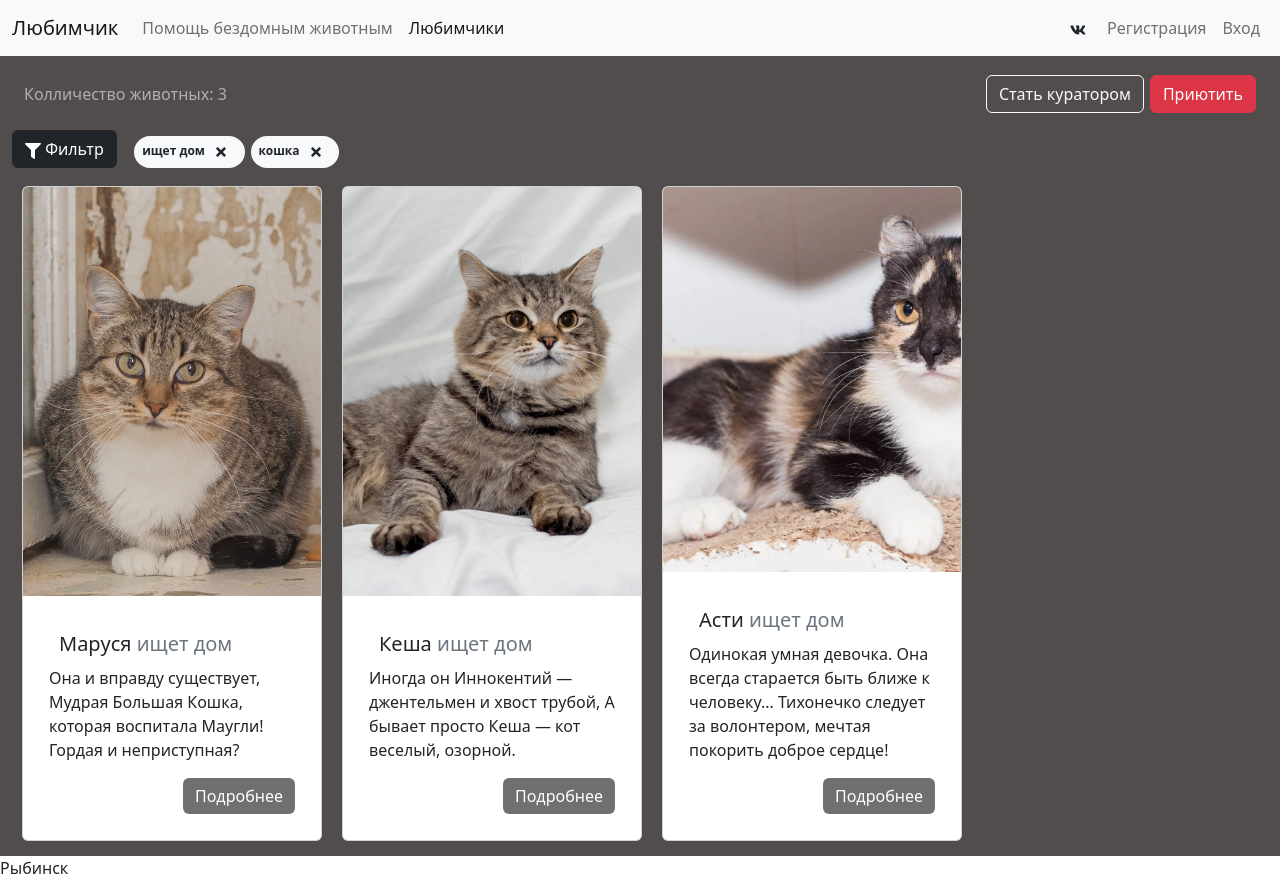
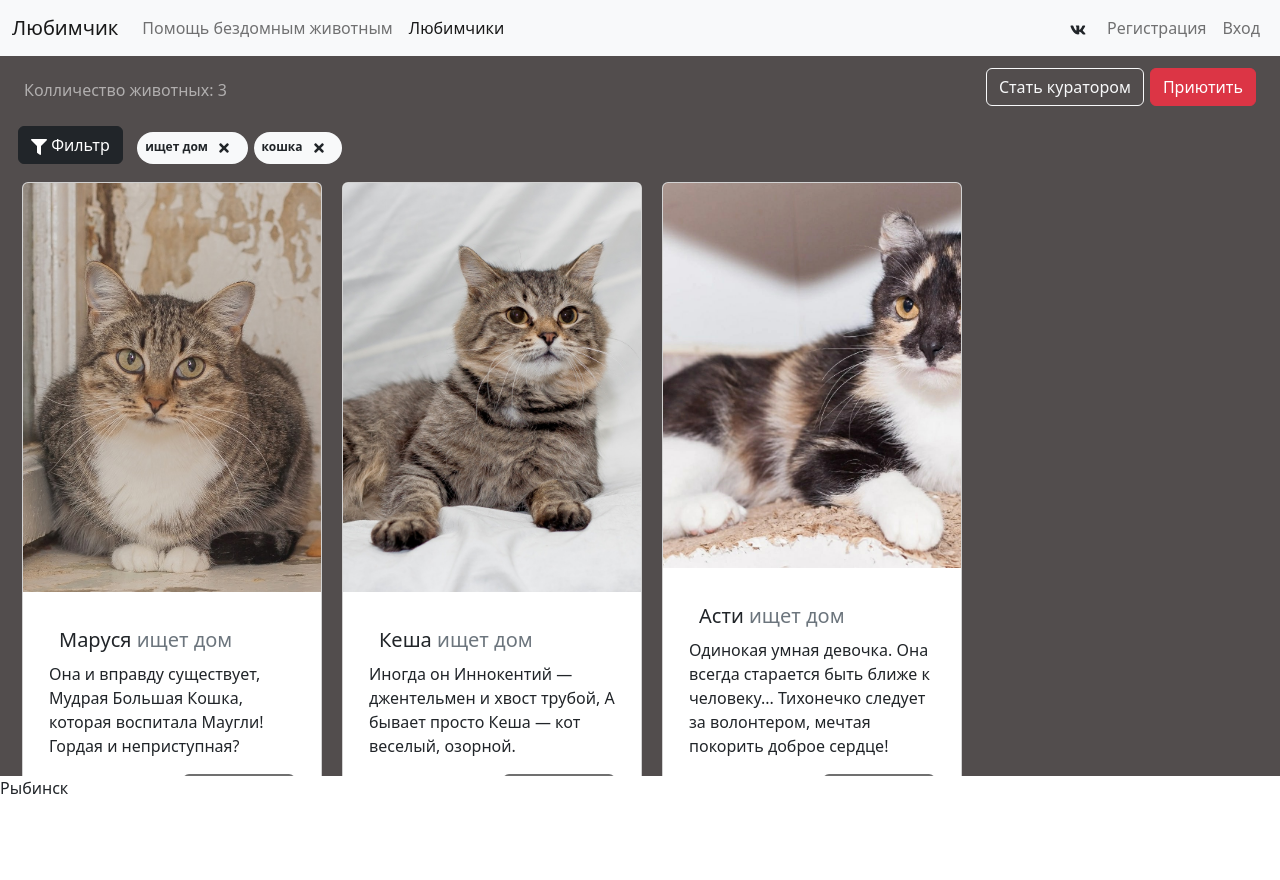
Before and after one commit to Alevtina98/animal-shelter-front, a Next.js app: page /animals in a window 1280 px wide. After the commit the page ends 800 px from the top, so only its background shows below. Built offline with nearby package versions, Linux system fonts and the light colour scheme.

Commit message:
feat: зафиксировать контейнер

```diff
--- a/package.json
+++ b/package.json
@@ -19,6 +19,7 @@
     "@types/react-bootstrap": "^0.32.32",
     "@types/react-dom": "18.0.10",
     "bootstrap": "^5.2.3",
+    "clsx": "^1.2.1",
     "eslint": "8.32.0",
     "eslint-config-next": "13.1.4",
     "file-system": "^2.2.2",
--- a/src/component/Layout/Layout.tsx
+++ b/src/component/Layout/Layout.tsx
@@ -1,9 +1,9 @@
 import Head from "next/head";
-import Link from "next/link";
 import React from "react";
-import { Col, Container, Row } from "react-bootstrap";
+import { Container, Row } from "react-bootstrap";
 import NavbarHeader from "@/component/MainHeader";
 import styles from "@/styles/Home.module.css";
+import clsx from "clsx";
 
 export const siteTitle = "Любимчик";
 
@@ -14,22 +14,25 @@ interface ILayout {
 
 function Layout({ children, home }: ILayout) {
   return (
-    <>
+    <div className="w-100 h-100 position-fixed d-flex mh-100 flex-column">
       <Head>
         <title>{siteTitle}</title>
       </Head>
       <header>
         <NavbarHeader />
       </header>
-      <main className={styles.main}>
-        <Container fluid>{children}</Container>
-      </main>
+      <div className={clsx("overflow-auto flex-fill", styles.mainContainer)}>
+        <main className={styles.main}>
+          <Container fluid>{children}</Container>
+        </main>
+      </div>
+
       <footer>
         <Container fluid>
           <Row>Рыбинск</Row>
         </Container>
       </footer>
-    </>
+    </div>
   );
 }
 export default Layout;
--- a/src/component/MainHeader.tsx
+++ b/src/component/MainHeader.tsx
@@ -14,7 +14,14 @@ const MainHeader: FC = () => {
   const router = useRouter();
   const [active, setActive] = useState("/");
   return (
-    <Navbar bg="light" fixed="top" expand="sm" collapseOnSelect sticky="top">
+    <Navbar
+      bg="light"
+      fixed="top"
+      expand="sm"
+      collapseOnSelect
+      sticky="top"
+      className="w-100"
+    >
       <Container fluid>
         <Navbar.Brand href="/team">
           {/*<img
--- a/src/pages/animals/AnimalsHeader.tsx
+++ b/src/pages/animals/AnimalsHeader.tsx
@@ -11,14 +11,7 @@ export interface IPageHeaderProps {
 }
 const AnimalsHeader: FC<IPageHeaderProps> = ({ count }) => {
   return (
-    <Navbar
-      bg="none"
-      expand="sm"
-      collapseOnSelect
-      sticky="top"
-      className={styles.panel}
-      variant="dark"
-    >
+    <Navbar expand="sm" collapseOnSelect sticky="top" variant="dark">
       <Container fluid>
         <Navbar.Text> Колличество животных: {count}</Navbar.Text>
 
--- a/src/pages/animals/FilterHeader.tsx
+++ b/src/pages/animals/FilterHeader.tsx
@@ -9,14 +9,7 @@ import { FaTimes, FaFilter } from "react-icons/fa";
 export interface IPageHeaderProps {}
 const AnimalsHeader: FC<IPageHeaderProps> = ({}) => {
   return (
-    <Navbar
-      bg="none"
-      expand="sm"
-      collapseOnSelect
-      sticky="top"
-      className={styles.panel2}
-      variant="dark"
-    >
+    <Navbar expand="sm" collapseOnSelect variant="dark">
       <Button href="" className="width-100" variant="dark">
         <FaFilter></FaFilter> Фильтр
       </Button>
--- a/src/pages/animals/index.tsx
+++ b/src/pages/animals/index.tsx
@@ -5,6 +5,7 @@ import Layout from "@/component/Layout/Layout";
 import PageHeader from "@/pages/animals/AnimalsHeader";
 import * as animalFiles from "../../../public/animals.json";
 import FilterHeader from "@/pages/animals/FilterHeader";
+import styles from "@/styles/PageHeader.module.css";
 
 const Animals: FC = () => {
   const [list, setList] = useState<any>([]);
@@ -20,7 +21,7 @@ const Animals: FC = () => {
   }, [animalFiles]);
 
   return (
-    <div className="overflow-hidden">
+    <div>
       {/* <div className="w-100 d-flex justify-content-between">
         <h3></h3>
         <Button
@@ -30,8 +31,11 @@ const Animals: FC = () => {
           Заполнить анкету
         </Button>
       </div>*/}
-      <PageHeader count={list.length}></PageHeader>
-      <FilterHeader></FilterHeader>
+      <div className={styles.panel}>
+        <PageHeader count={list.length}></PageHeader>
+        <FilterHeader></FilterHeader>
+      </div>
+
       <CatCards list={list} />
     </div>
   );
--- a/src/pages/help/index.tsx
+++ b/src/pages/help/index.tsx
@@ -6,7 +6,7 @@ import styles from "@/styles/PageHeader.module.css";
 
 const Help: FC = () => {
   return (
-    <div>
+    <div className={styles.panel}>
       <Nav
         justify
         variant="tabs"
--- a/src/styles/Card.module.css
+++ b/src/styles/Card.module.css
@@ -1,6 +1,7 @@
 .cards{
   display: flex;
   flex-wrap: wrap;
+  overflow: auto;
 }
 .cards button{
   background: rgb(0 0 0 / 56%);
--- a/src/styles/Home.module.css
+++ b/src/styles/Home.module.css
@@ -1,14 +1,17 @@
-.main {
-  padding-top: 10px;
-  display: flex;
-  flex-direction: column;
-  justify-content: space-between;
-  align-items: center;
-  min-height: 100vh;
+
+.mainContainer {
   background: var(--bg-color);
 
 }
+.main {
+  display: flex;
+  flex: 1;
+  flex-basis: max-content;
+  justify-content: space-between;
+  align-items: center;
+  position: relative;
 
+}
 .description {
   display: inherit;
   justify-content: inherit;
--- a/src/styles/PageHeader.module.css
+++ b/src/styles/PageHeader.module.css
@@ -1,22 +1,16 @@
-.panel{
+
+.panel {
     position: sticky;
     right: 0;
+    display: contents;
     width: 100%;
     background: var(--bg-color);
     color: white;
-    opacity: 1;
 }
-.panel2 {
-    position: sticky;
-    right: 0;
-
-    width: 100%;
+.panel nav{
     background: var(--bg-color);
-    color: white;
-    opacity: 1;
-
 }
-.panel2 span{
+.panel span{
     margin-top: 6px;
     margin-right: 6px;
 }
@@ -24,6 +18,7 @@
     margin-left: 6px;
 }
 .tabs a, .tabs:hover a, .tabs a.active{
+    margin-top: 6px;
     color: white !important;
     background: none !important;
 }
--- a/src/styles/globals.css
+++ b/src/styles/globals.css
@@ -78,7 +78,6 @@
 html,
 body {
   max-width: 100vw;
-  overflow-x: hidden;
   position: relative;
 }
 
```
Also changed, not shown: 1 other file (tests, documents, lock files or other folders).
